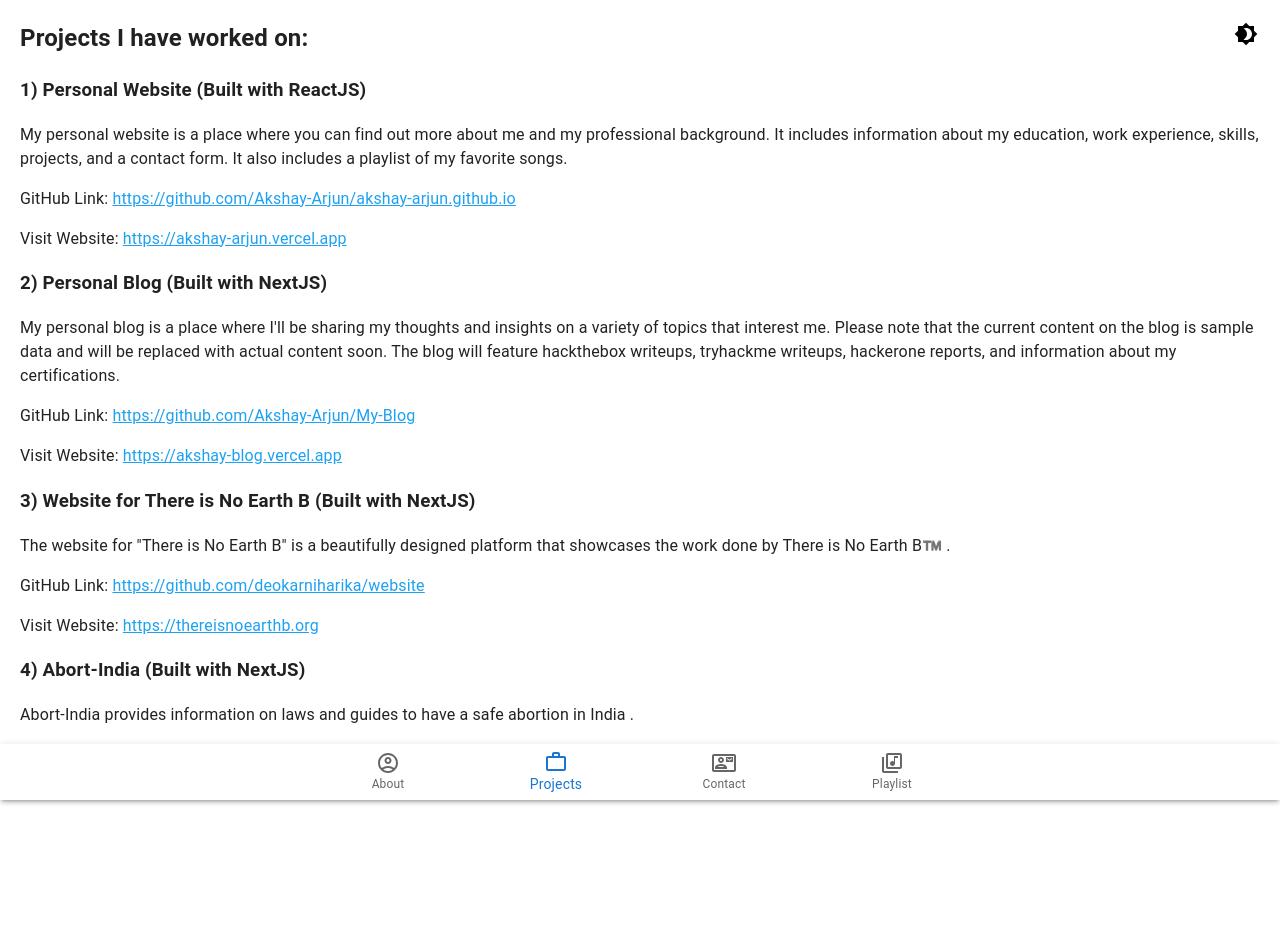
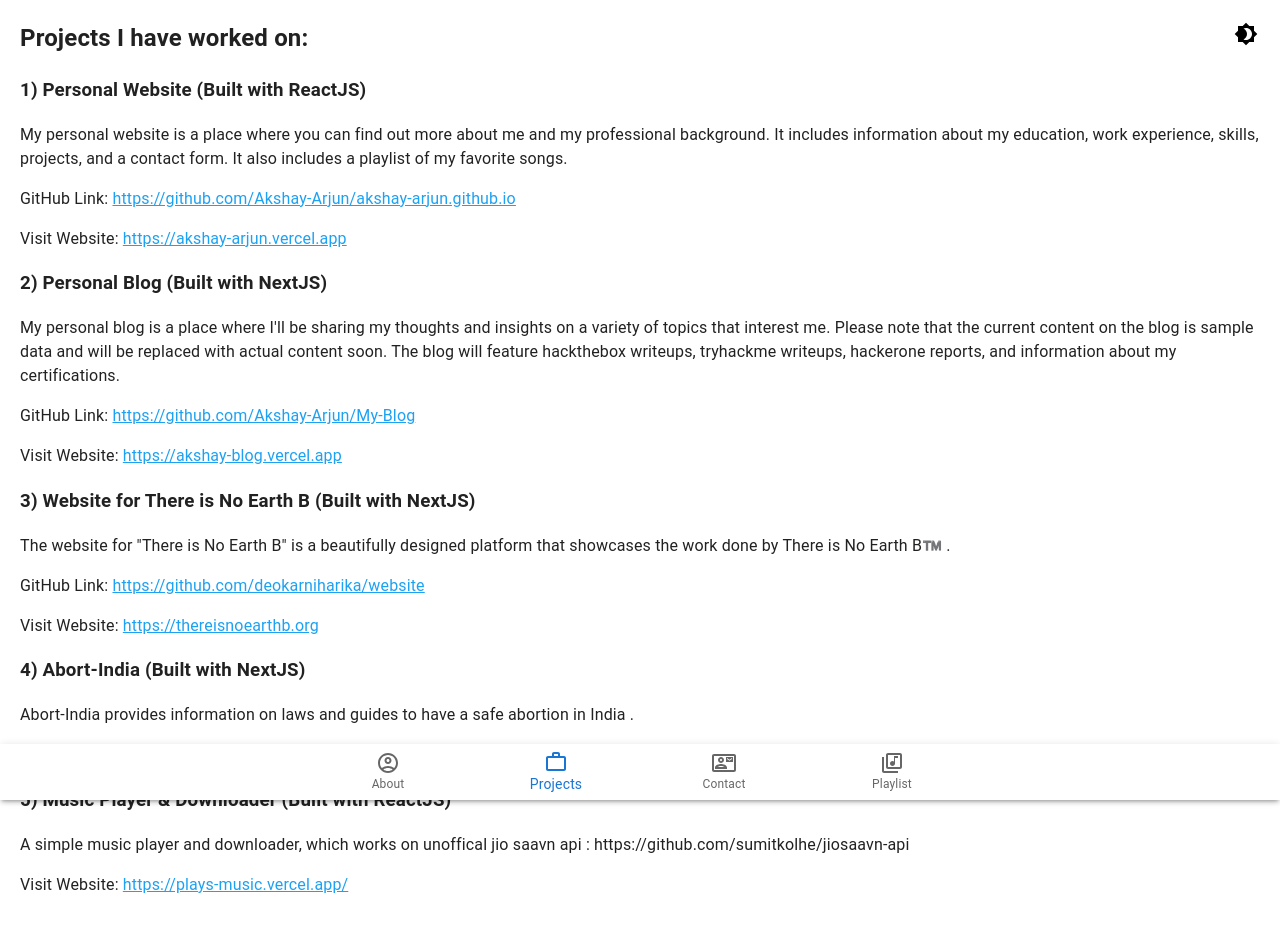
Before and after one commit to Akshay-Arjun/akshay-arjun.github.io, a React (Create React App) app: page /projects in a window 1280 px wide. Shown: the top 932 px of the page. Before the commit the page ends 870 px from the top, so only its background shows below. Built offline with nearby package versions, Linux system fonts and the light colour scheme.

Commit message:
Update Projects.js

```diff
--- a/src/components/Projects.js
+++ b/src/components/Projects.js
@@ -27,6 +27,10 @@ const Projects = (props) => {
         <p>Abort-India provides information on laws and guides to have a safe abortion in India . </p>
 
         <p>Visit Website:  < a style={{ color: "#1DA1F2" }}href="https://abort-india.vercel.app">https://abort-india.vercel.app</a></p>
+   <h3>5) Music Player & Downloader (Built with ReactJS)</h3>
+        <p>A simple music player and downloader, which works on unoffical jio saavn api : https://github.com/sumitkolhe/jiosaavn-api </p>
+
+        <p>Visit Website:  < a style={{ color: "#1DA1F2" }}href="https://plays-music.vercel.app/">https://plays-music.vercel.app/</a></p>
       </div>
     </div>
   )
```
